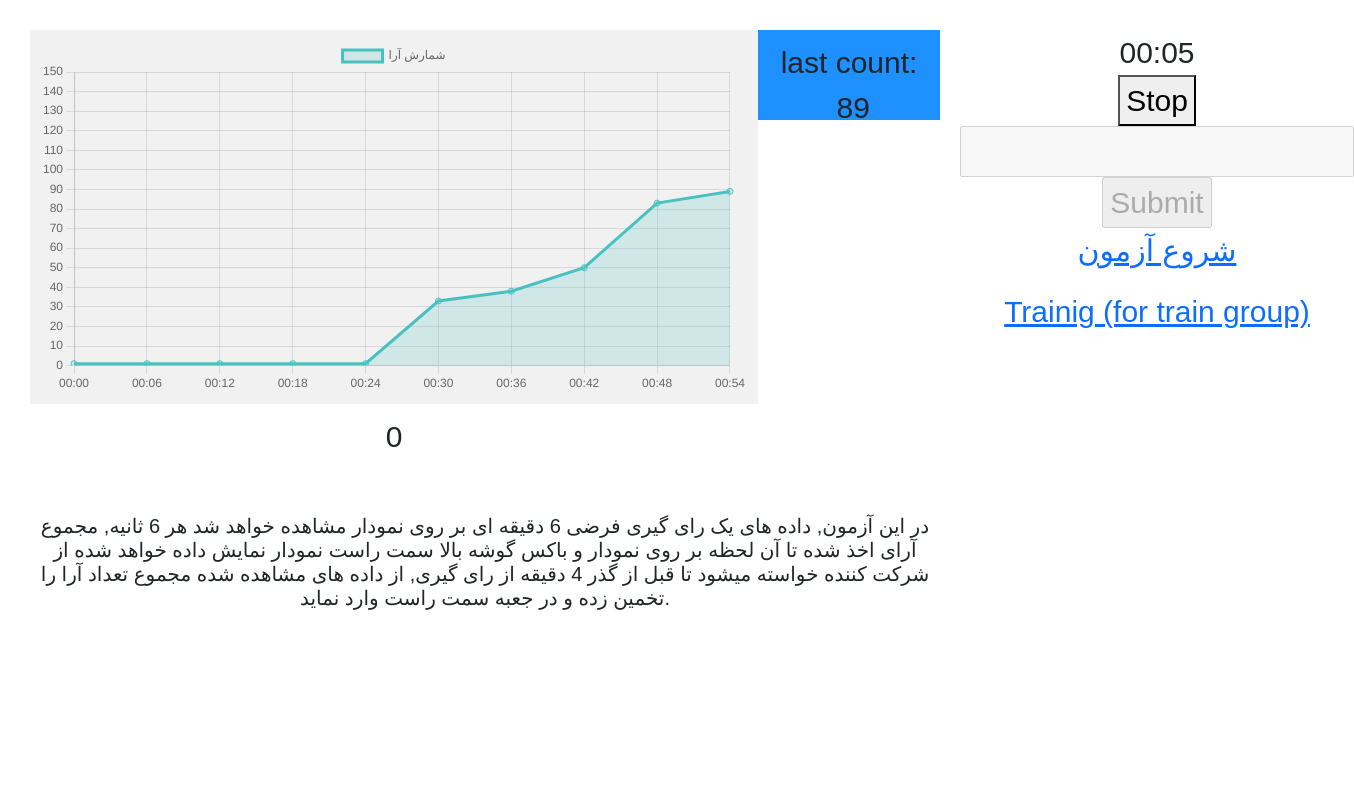
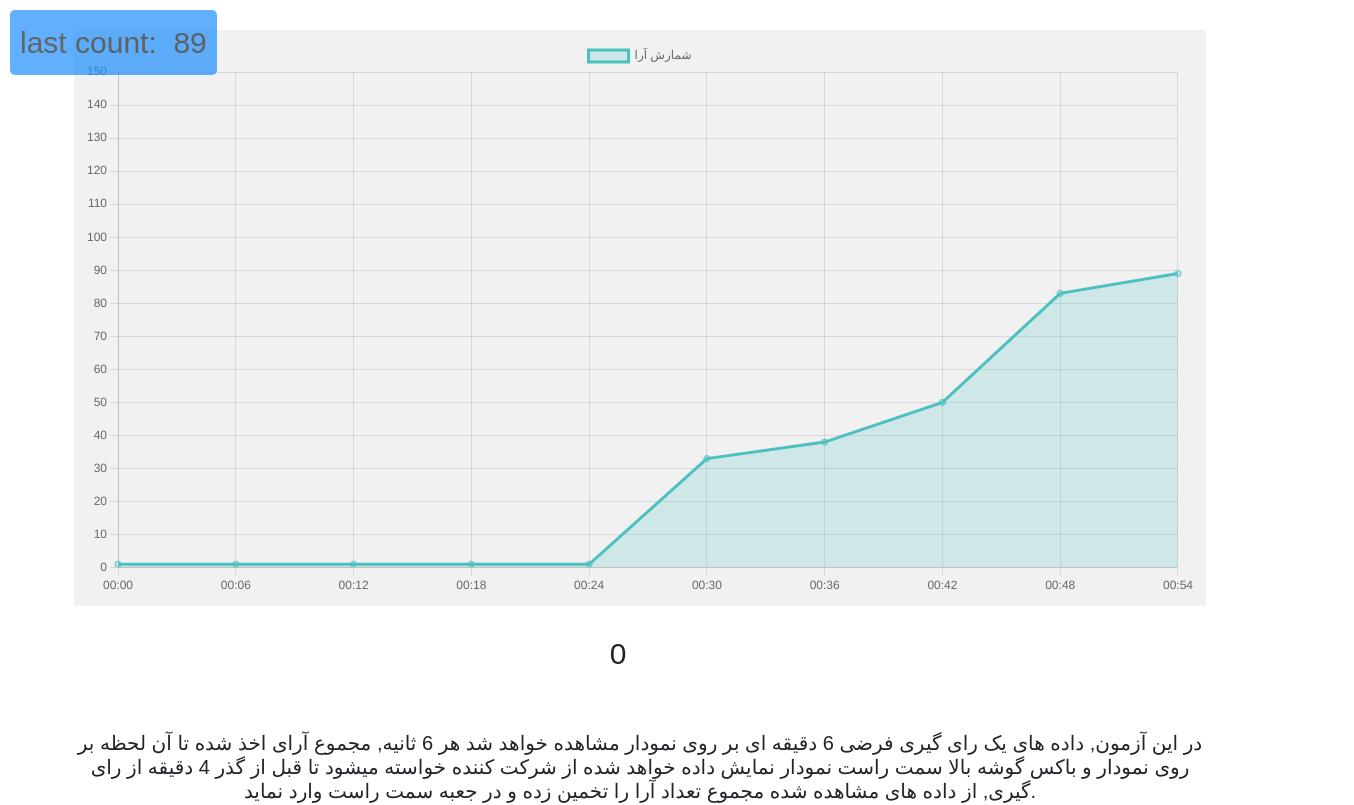
Before and after one commit to Aref-Riant/anchoring-in-pva, a React (Create React App) app: page /demo in a window 1280 px wide. Shown: the top 805 px of the page, 1354 px wide, since content can reach past the window. Built offline with nearby package versions, Linux system fonts and the light colour scheme; a small style sheet from the web is missing.

Commit message:
set some changes

```diff
--- a/src/App.css
+++ b/src/App.css
@@ -16,7 +16,7 @@
   flex-wrap: wrap;
   text-align: center;
   padding: 10px;
-  width: 75%;
+  width: 100vw;
 }
 
 .view2 {
@@ -33,21 +33,22 @@
   display: flex;
   flex-direction: column;
   align-items: center;
-  width:100%;
+  width: 100%;
 }
 
-.votesbox{
+.votesbox {
   flex-grow: 1;
   display: flex;
   flex-direction: row;
   align-items: top;
-  width:100%;
+  width: 100%;
 }
 
 .chart {
   background-color: #f1f1f1;
   padding: 10px;
   flex: 80%;
+  width: 90vw;
 }
 
 .votescount {
--- a/src/pages/demo.jsx
+++ b/src/pages/demo.jsx
@@ -128,14 +128,13 @@ function Demo() {
 
 
   return (
-    <div className="App">
-      <h1>{cookies.get("userEmail")}</h1>
+    <div className="App d-flex flex-column align-items-center justify-content-center ">
       <div className="view1">
         <div className="votesbox">
           <div className="chart">
             <Line data={chartdata} options={options} />
           </div>
-          <div className="votescount">
+          <div className="votescount slider_position">
             last count: &nbsp;
             {visibledata[visibledata.length - 1]}
           </div>
@@ -159,7 +158,6 @@ function Demo() {
                         setFlag(!flag);
                       }, 4000);
                     }
-
                   }}
                   className="slider"
                   id="myRange"
@@ -186,12 +184,23 @@ function Demo() {
         <div className="timer" ref={timerElementRef} />
 
         <div className="stop-btn">
-
-          <button onClick={() =>clearInterval(intervalRef.current )} >Stop</button>
+          <button onClick={() => clearInterval(intervalRef.current)}>
+            Stop
+          </button>
         </div>
-        <div className="guess-input">
-          <input type="text" pattern="[0-9]*" disabled />
-          <input type="submit" disabled />
+        <div className="guess-input my-3">
+          <input
+            type="text"
+            pattern="[0-9]*"
+            disabled={timeRef.current > 239 ? false : true}
+          />
+          <br />
+        </div>
+        <div style={{  display: "flex", justifyContent: "center" }}>
+          <input
+            type="submit"
+            disabled={timeRef.current > 239 ? false : true}
+          />
         </div>
 
         <a href="/3" className="button">
--- a/src/pages/test.css
+++ b/src/pages/test.css
@@ -16,7 +16,7 @@
     flex-wrap: wrap;
     text-align: center;
     padding: 10px;
-    width: 75%;
+    width: 90vw;
   }
 
   .view2 {
@@ -63,6 +63,15 @@
   }
 
   .slider {
-    width: 80%;
+    margin-top: 15px;
+    width: 85vw;
     padding: 10px;
   }
+
+  .slider_position{
+    position: absolute;
+    top: 10px;
+    left: 10px;
+    border-radius: 5px;
+    opacity: .7;
+  }
```
Lines whose indentation alone changed are shown as unchanged.
